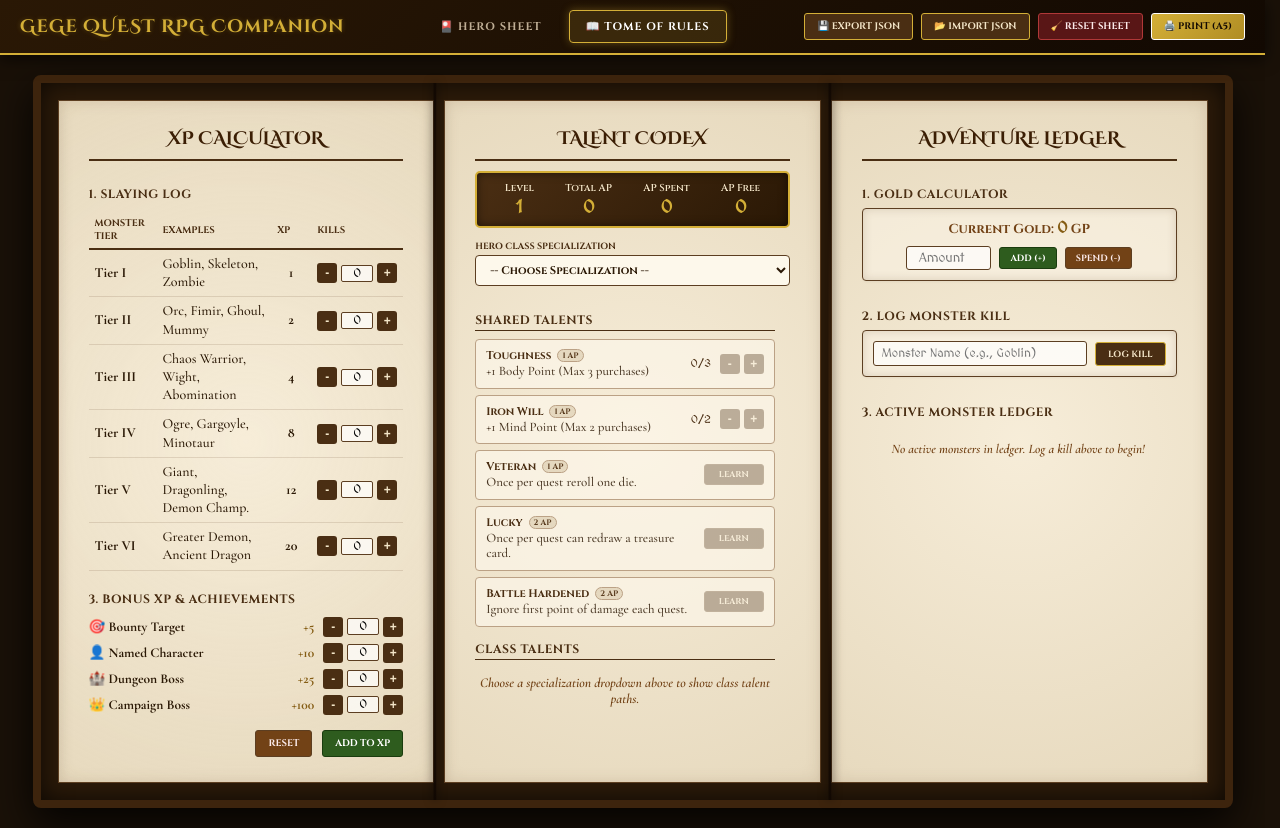
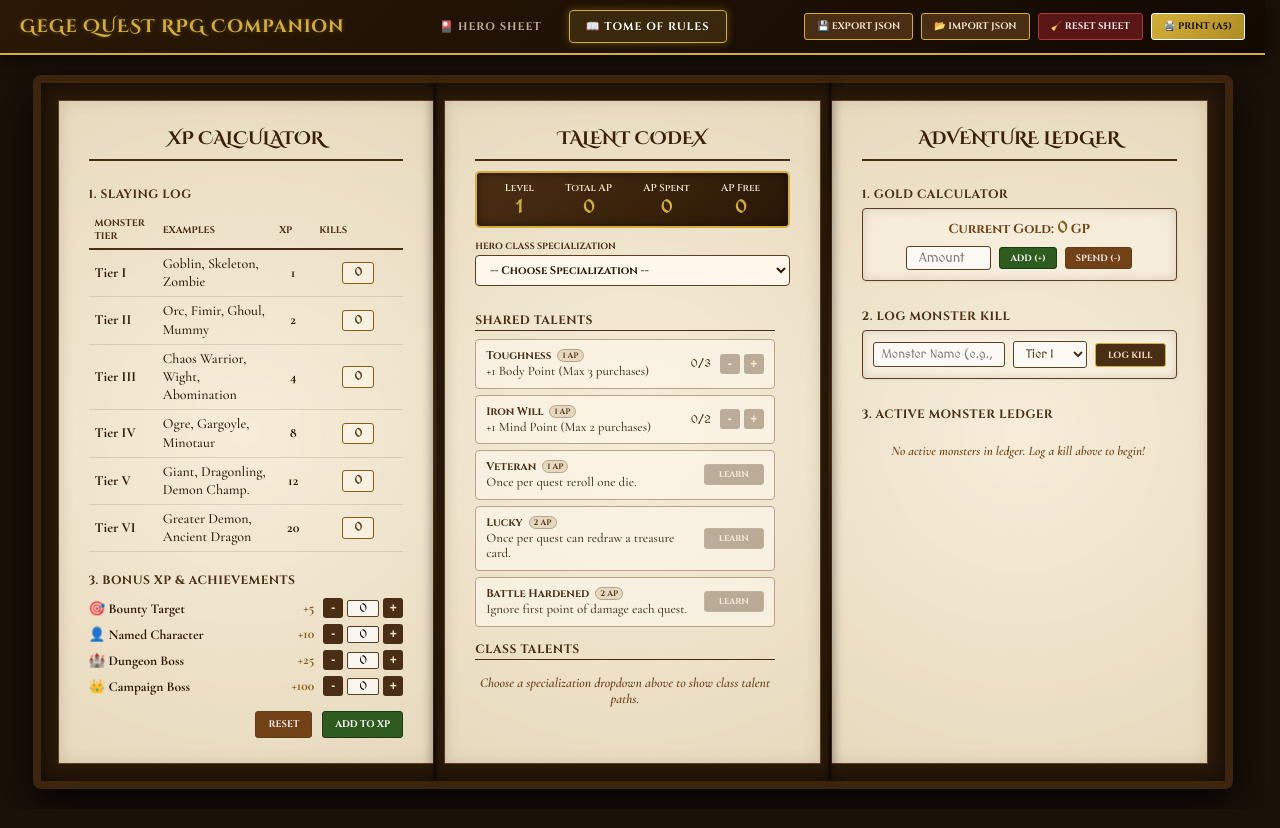
Before and after one commit to ihorvasyliev-gh/gege-quest-companion, a React (Vite) app in the folder companion-app/: page / in a window 1280 px wide. Both pictures are taken after a click on the button "📖 TOME OF RULES". Built offline with nearby package versions, Linux system fonts and the light colour scheme.

Commit message:
feat: add monster tier logging, 22-slot ledger support, and auto-calculating slaying log XP

```diff
--- a/companion-app/src/components/TomeOfRules.tsx
+++ b/companion-app/src/components/TomeOfRules.tsx
@@ -1,4 +1,4 @@
-import { useCharacterStore, TALENTS, getClassNameReadable } from '../store/useCharacterStore';
+import { useCharacterStore, TALENTS, getClassNameReadable, getTierKillsFromInputs } from '../store/useCharacterStore';
 import type { Talent } from '../types';
 
 export function TomeOfRules() {
@@ -21,15 +21,19 @@ export function TomeOfRules() {
 
   // Monster Logger State & Actions
   const tomeMonsterInput = useCharacterStore((state) => state.tomeMonsterInput);
+  const tomeMonsterTierInput = useCharacterStore((state) => state.tomeMonsterTierInput);
   const setTomeMonsterInput = useCharacterStore((state) => state.setTomeMonsterInput);
+  const setTomeMonsterTierInput = useCharacterStore((state) => state.setTomeMonsterTierInput);
   const logMonsterKill = useCharacterStore((state) => state.logMonsterKill);
   const adjustTomeMonster = useCharacterStore((state) => state.adjustTomeMonster);
   const inputs = useCharacterStore((state) => state.inputs);
 
-  // Parse active monsters from sheet inputs (rows 1-18)
+  const computedTierKills = getTierKillsFromInputs(inputs);
+
+  // Parse active monsters from sheet inputs (rows 1-22)
   const getActiveMonsters = () => {
     const list: Array<{ index: number; name: string; kills: number }> = [];
-    for (let i = 1; i <= 18; i++) {
+    for (let i = 1; i <= 22; i++) {
       const name = (inputs[`foe-name-${i}`] || '').trim();
       const kills = parseInt(inputs[`foe-kills-${i}`]) || 0;
       if (name) {
@@ -139,12 +143,22 @@ export function TomeOfRules() {
                 </td>
                 <td className="desktop-table-cell calc-cell-monsters">Goblin, Skeleton, Zombie</td>
                 <td className="calc-cell-xp"><strong>1</strong></td>
-                <td className="calc-cell-kills">
-                  <div className="calc-control">
-                    <button className="calc-btn" onClick={() => adjustCalculator('tier1', -1)}>-</button>
-                    <input type="text" className="calc-input" value={calculator.tier1} readOnly />
-                    <button className="calc-btn" onClick={() => adjustCalculator('tier1', 1)}>+</button>
-                  </div>
+                <td className="calc-cell-kills" style={{ textAlign: 'center', verticalAlign: 'middle' }}>
+                  <span style={{
+                    display: 'inline-block',
+                    width: '32px',
+                    textAlign: 'center',
+                    border: '1px solid #855d14',
+                    backgroundColor: 'rgba(253, 248, 235, 0.6)',
+                    fontFamily: 'MedievalSharp, cursive',
+                    fontSize: '12px',
+                    fontWeight: 'bold',
+                    padding: '2px 0',
+                    borderRadius: '3px',
+                    color: '#5c3e21'
+                  }}>
+                    {computedTierKills.tier1}
+                  </span>
                 </td>
               </tr>
               <tr>
@@ -154,12 +168,22 @@ export function TomeOfRules() {
                 </td>
                 <td className="desktop-table-cell calc-cell-monsters">Orc, Fimir, Ghoul, Mummy</td>
                 <td className="calc-cell-xp"><strong>2</strong></td>
-                <td className="calc-cell-kills">
-                  <div className="calc-control">
-                    <button className="calc-btn" onClick={() => adjustCalculator('tier2', -1)}>-</button>
-                    <input type="text" className="calc-input" value={calculator.tier2} readOnly />
-                    <button className="calc-btn" onClick={() => adjustCalculator('tier2', 1)}>+</button>
-                  </div>
+                <td className="calc-cell-kills" style={{ textAlign: 'center', verticalAlign: 'middle' }}>
+                  <span style={{
+                    display: 'inline-block',
+                    width: '32px',
+                    textAlign: 'center',
+                    border: '1px solid #855d14',
+                    backgroundColor: 'rgba(253, 248, 235, 0.6)',
+                    fontFamily: 'MedievalSharp, cursive',
+                    fontSize: '12px',
+                    fontWeight: 'bold',
+                    padding: '2px 0',
+                    borderRadius: '3px',
+                    color: '#5c3e21'
+                  }}>
+                    {computedTierKills.tier2}
+                  </span>
                 </td>
               </tr>
               <tr>
@@ -169,12 +193,22 @@ export function TomeOfRules() {
                 </td>
                 <td className="desktop-table-cell calc-cell-monsters">Chaos Warrior, Wight, Abomination</td>
                 <td className="calc-cell-xp"><strong>4</strong></td>
-                <td className="calc-cell-kills">
-                  <div className="calc-control">
-                    <button className="calc-btn" onClick={() => adjustCalculator('tier3', -1)}>-</button>
-                    <input type="text" className="calc-input" value={calculator.tier3} readOnly />
-                    <button className="calc-btn" onClick={() => adjustCalculator('tier3', 1)}>+</button>
-                  </div>
+                <td className="calc-cell-kills" style={{ textAlign: 'center', verticalAlign: 'middle' }}>
+                  <span style={{
+                    display: 'inline-block',
+                    width: '32px',
+                    textAlign: 'center',
+                    border: '1px solid #855d14',
+                    backgroundColor: 'rgba(253, 248, 235, 0.6)',
+                    fontFamily: 'MedievalSharp, cursive',
+                    fontSize: '12px',
+                    fontWeight: 'bold',
+                    padding: '2px 0',
+                    borderRadius: '3px',
+                    color: '#5c3e21'
+                  }}>
+                    {computedTierKills.tier3}
+                  </span>
                 </td>
               </tr>
               <tr>
@@ -184,12 +218,22 @@ export function TomeOfRules() {
                 </td>
                 <td className="desktop-table-cell calc-cell-monsters">Ogre, Gargoyle, Minotaur</td>
                 <td className="calc-cell-xp"><strong>8</strong></td>
-                <td className="calc-cell-kills">
-                  <div className="calc-control">
-                    <button className="calc-btn" onClick={() => adjustCalculator('tier4', -1)}>-</button>
-                    <input type="text" className="calc-input" value={calculator.tier4} readOnly />
-                    <button className="calc-btn" onClick={() => adjustCalculator('tier4', 1)}>+</button>
-                  </div>
+                <td className="calc-cell-kills" style={{ textAlign: 'center', verticalAlign: 'middle' }}>
+                  <span style={{
+                    display: 'inline-block',
+                    width: '32px',
+                    textAlign: 'center',
+                    border: '1px solid #855d14',
+                    backgroundColor: 'rgba(253, 248, 235, 0.6)',
+                    fontFamily: 'MedievalSharp, cursive',
+                    fontSize: '12px',
+                    fontWeight: 'bold',
+                    padding: '2px 0',
+                    borderRadius: '3px',
+                    color: '#5c3e21'
+                  }}>
+                    {computedTierKills.tier4}
+                  </span>
                 </td>
               </tr>
               <tr>
@@ -199,12 +243,22 @@ export function TomeOfRules() {
                 </td>
                 <td className="desktop-table-cell calc-cell-monsters">Giant, Dragonling, Demon Champ.</td>
                 <td className="calc-cell-xp"><strong>12</strong></td>
-                <td className="calc-cell-kills">
-                  <div className="calc-control">
-                    <button className="calc-btn" onClick={() => adjustCalculator('tier5', -1)}>-</button>
-                    <input type="text" className="calc-input" value={calculator.tier5} readOnly />
-                    <button className="calc-btn" onClick={() => adjustCalculator('tier5', 1)}>+</button>
-                  </div>
+                <td className="calc-cell-kills" style={{ textAlign: 'center', verticalAlign: 'middle' }}>
+                  <span style={{
+                    display: 'inline-block',
+                    width: '32px',
+                    textAlign: 'center',
+                    border: '1px solid #855d14',
+                    backgroundColor: 'rgba(253, 248, 235, 0.6)',
+                    fontFamily: 'MedievalSharp, cursive',
+                    fontSize: '12px',
+                    fontWeight: 'bold',
+                    padding: '2px 0',
+                    borderRadius: '3px',
+                    color: '#5c3e21'
+                  }}>
+                    {computedTierKills.tier5}
+                  </span>
                 </td>
               </tr>
               <tr>
@@ -214,12 +268,22 @@ export function TomeOfRules() {
                 </td>
                 <td className="desktop-table-cell calc-cell-monsters">Greater Demon, Ancient Dragon</td>
                 <td className="calc-cell-xp"><strong>20</strong></td>
-                <td className="calc-cell-kills">
-                  <div className="calc-control">
-                    <button className="calc-btn" onClick={() => adjustCalculator('tier6', -1)}>-</button>
-                    <input type="text" className="calc-input" value={calculator.tier6} readOnly />
-                    <button className="calc-btn" onClick={() => adjustCalculator('tier6', 1)}>+</button>
-                  </div>
+                <td className="calc-cell-kills" style={{ textAlign: 'center', verticalAlign: 'middle' }}>
+                  <span style={{
+                    display: 'inline-block',
+                    width: '32px',
+                    textAlign: 'center',
+                    border: '1px solid #855d14',
+                    backgroundColor: 'rgba(253, 248, 235, 0.6)',
+                    fontFamily: 'MedievalSharp, cursive',
+                    fontSize: '12px',
+                    fontWeight: 'bold',
+                    padding: '2px 0',
+                    borderRadius: '3px',
+                    color: '#5c3e21'
+                  }}>
+                    {computedTierKills.tier6}
+                  </span>
                 </td>
               </tr>
             </tbody>
@@ -377,7 +441,29 @@ export function TomeOfRules() {
                 onChange={(e) => setTomeMonsterInput(e.target.value)}
                 onKeyDown={(e) => { if (e.key === 'Enter') logMonsterKill(); }}
               />
-              <button className="action-btn" style={{ backgroundColor: '#4a2e13', borderColor: '#d4af37', padding: '5px 12px', fontSize: '9px' }} onClick={logMonsterKill}>Log Kill</button>
+              <select
+                id="tome-monster-tier-select"
+                style={{
+                  padding: '5px 8px',
+                  border: '1px solid #5c3e21',
+                  backgroundColor: 'rgba(255,255,255,0.7)',
+                  fontFamily: 'MedievalSharp, cursive',
+                  fontSize: '12px',
+                  borderRadius: '3px',
+                  color: '#4a2e13',
+                  cursor: 'pointer'
+                }}
+                value={tomeMonsterTierInput}
+                onChange={(e) => setTomeMonsterTierInput(e.target.value)}
+              >
+                <option value="Tier I">Tier I</option>
+                <option value="Tier II">Tier II</option>
+                <option value="Tier III">Tier III</option>
+                <option value="Tier IV">Tier IV</option>
+                <option value="Tier V">Tier V</option>
+                <option value="Tier VI">Tier VI</option>
+              </select>
+              <button className="action-btn" style={{ backgroundColor: '#4a2e13', borderColor: '#d4af37', padding: '5px 12px', fontSize: '9px', flexShrink: 0 }} onClick={logMonsterKill}>Log Kill</button>
             </div>
           </div>
 
--- a/companion-app/src/store/useCharacterStore.ts
+++ b/companion-app/src/store/useCharacterStore.ts
@@ -193,6 +193,34 @@ function recalculate(xpVal: number, purchased: Record<string, number>, className
   };
 }
 
+export function getTierKillsFromInputs(inputs: Record<string, string>) {
+  const counts = {
+    tier1: 0,
+    tier2: 0,
+    tier3: 0,
+    tier4: 0,
+    tier5: 0,
+    tier6: 0
+  };
+  for (let i = 1; i <= 22; i++) {
+    const name = (inputs[`foe-name-${i}`] || '').trim();
+    const kills = parseInt(inputs[`foe-kills-${i}`]) || 0;
+    if (name && kills > 0) {
+      const match = name.match(/\(Tier (I|II|III|IV|V|VI)\)$/i);
+      if (match) {
+        const tierStr = match[1].toUpperCase();
+        if (tierStr === 'I') counts.tier1 += kills;
+        else if (tierStr === 'II') counts.tier2 += kills;
+        else if (tierStr === 'III') counts.tier3 += kills;
+        else if (tierStr === 'IV') counts.tier4 += kills;
+        else if (tierStr === 'V') counts.tier5 += kills;
+        else if (tierStr === 'VI') counts.tier6 += kills;
+      }
+    }
+  }
+  return counts;
+}
+
 export const useCharacterStore = create<AppState>()(
   persist(
     (set) => ({
@@ -202,6 +230,7 @@ export const useCharacterStore = create<AppState>()(
       calculator: { ...defaultCalculator },
       tomeGoldInput: '',
       tomeMonsterInput: '',
+      tomeMonsterTierInput: 'Tier I',
       toasts: [],
 
       setActiveTab: (tab) => set({ activeTab: tab }),
@@ -354,18 +383,22 @@ export const useCharacterStore = create<AppState>()(
 
       setTomeMonsterInput: (val) => set({ tomeMonsterInput: val }),
 
+      setTomeMonsterTierInput: (val) => set({ tomeMonsterTierInput: val }),
+
       logMonsterKill: () => set((state) => {
         const name = state.tomeMonsterInput.trim();
+        const tier = state.tomeMonsterTierInput;
         if (!name) {
           state.showToast("Please enter a monster name.", "error");
           return {};
         }
 
+        const fullName = `${name} (${tier})`;
         const nextInputs = { ...state.inputs };
         let foundIndex = -1;
-        for (let i = 1; i <= 18; i++) {
+        for (let i = 1; i <= 22; i++) {
           const mName = (nextInputs['foe-name-' + i] || '').trim();
-          if (mName.toLowerCase() === name.toLowerCase()) {
+          if (mName.toLowerCase() === fullName.toLowerCase()) {
             foundIndex = i;
             break;
           }
@@ -374,10 +407,10 @@ export const useCharacterStore = create<AppState>()(
         if (foundIndex !== -1) {
           const currentKills = parseInt(nextInputs['foe-kills-' + foundIndex]) || 0;
           nextInputs['foe-kills-' + foundIndex] = String(currentKills + 1);
-          state.showToast(`Logged kill for existing monster: ${name}.\nNew kills count: ${currentKills + 1}`, "success");
+          state.showToast(`Logged kill for existing monster: ${fullName}.\nNew kills count: ${currentKills + 1}`, "success");
         } else {
           let emptyIndex = -1;
-          for (let i = 1; i <= 18; i++) {
+          for (let i = 1; i <= 22; i++) {
             const mName = (nextInputs['foe-name-' + i] || '').trim();
             if (!mName) {
               emptyIndex = i;
@@ -386,11 +419,11 @@ export const useCharacterStore = create<AppState>()(
           }
 
           if (emptyIndex !== -1) {
-            nextInputs['foe-name-' + emptyIndex] = name;
+            nextInputs['foe-name-' + emptyIndex] = fullName;
             nextInputs['foe-kills-' + emptyIndex] = '1';
-            state.showToast(`Added new monster to ledger: ${name} (Row ${emptyIndex}) with 1 kill.`, "success");
+            state.showToast(`Added new monster to ledger: ${fullName} (Row ${emptyIndex}) with 1 kill.`, "success");
           } else {
-            state.showToast("Cannot add monster: Your ledger on Page 2 is full (all 18 rows are occupied)!", "error");
+            state.showToast("Cannot add monster: Your ledger on Page 2 is full (all 22 rows are occupied)!", "error");
             return {};
           }
         }
@@ -432,7 +465,8 @@ export const useCharacterStore = create<AppState>()(
 
       applyCalculatorXP: () => set((state) => {
         const c = state.calculator;
-        const addedXP = (c.tier1 * 1) + (c.tier2 * 2) + (c.tier3 * 4) + (c.tier4 * 8) + (c.tier5 * 12) + (c.tier6 * 20) +
+        const tierKills = getTierKillsFromInputs(state.inputs);
+        const addedXP = (tierKills.tier1 * 1) + (tierKills.tier2 * 2) + (tierKills.tier3 * 4) + (tierKills.tier4 * 8) + (tierKills.tier5 * 12) + (tierKills.tier6 * 20) +
                         (c.bounty * 5) + (c.named * 10) + (c.dboss * 25) + (c.cboss * 100);
 
         if (addedXP <= 0) {
@@ -445,6 +479,12 @@ export const useCharacterStore = create<AppState>()(
 
         const nextInputs = { ...state.inputs };
         nextInputs['char-xp'] = String(newXP);
+
+        // Clear all 22 active monster slots
+        for (let i = 1; i <= 22; i++) {
+          nextInputs['foe-name-' + i] = '';
+          nextInputs['foe-kills-' + i] = '';
+        }
 
         const recomputed = recalculate(newXP, state.charState.purchasedTalents, state.charState.class, nextInputs);
 
@@ -476,7 +516,8 @@ export const useCharacterStore = create<AppState>()(
           charState: recomputed.charState,
           calculator: { ...defaultCalculator },
           tomeGoldInput: '',
-          tomeMonsterInput: ''
+          tomeMonsterInput: '',
+          tomeMonsterTierInput: 'Tier I'
         };
       }),
 
--- a/companion-app/src/types.ts
+++ b/companion-app/src/types.ts
@@ -43,6 +43,7 @@ export interface AppState {
   // Tome inputs
   tomeGoldInput: string;
   tomeMonsterInput: string;
+  tomeMonsterTierInput: string;
 
   // Toast notifications list
   toasts: Array<{
@@ -68,6 +69,7 @@ export interface AppState {
 
   // Monster logger actions
   setTomeMonsterInput: (val: string) => void;
+  setTomeMonsterTierInput: (val: string) => void;
   logMonsterKill: () => void;
   adjustTomeMonster: (rowIndex: number, delta: number) => void;
 
```
